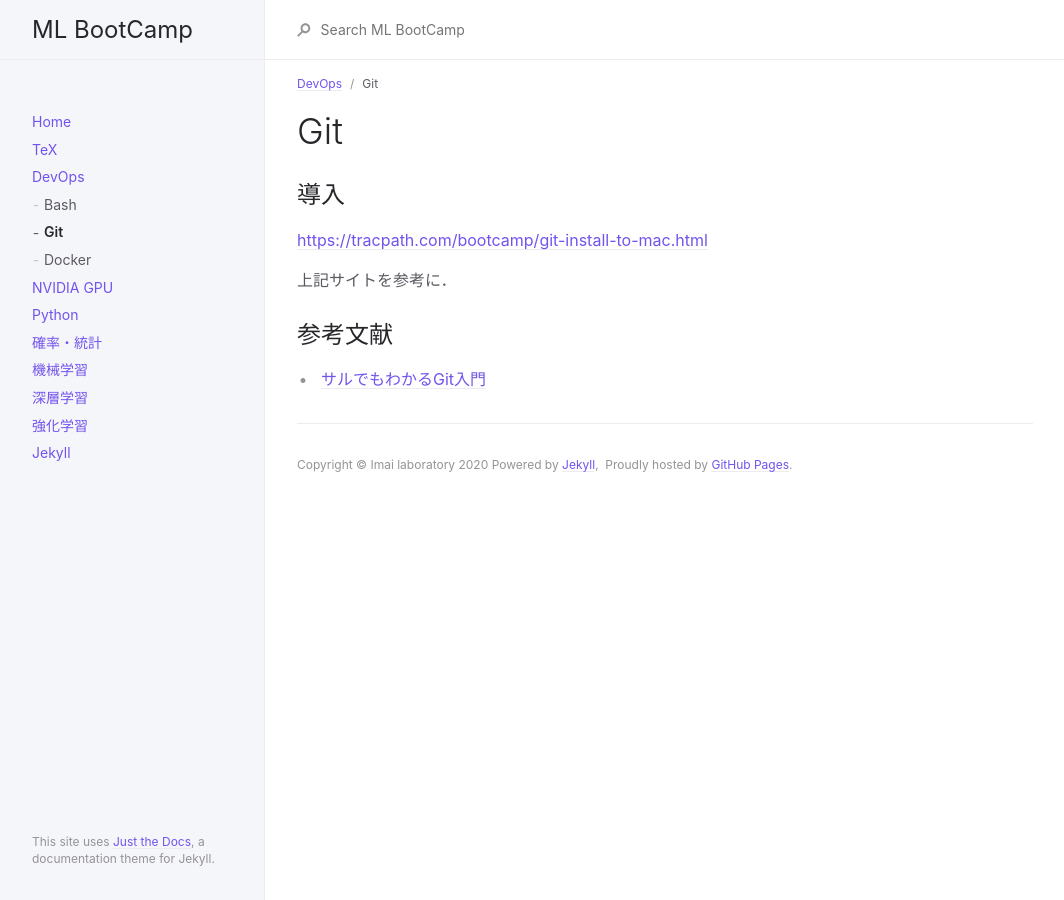
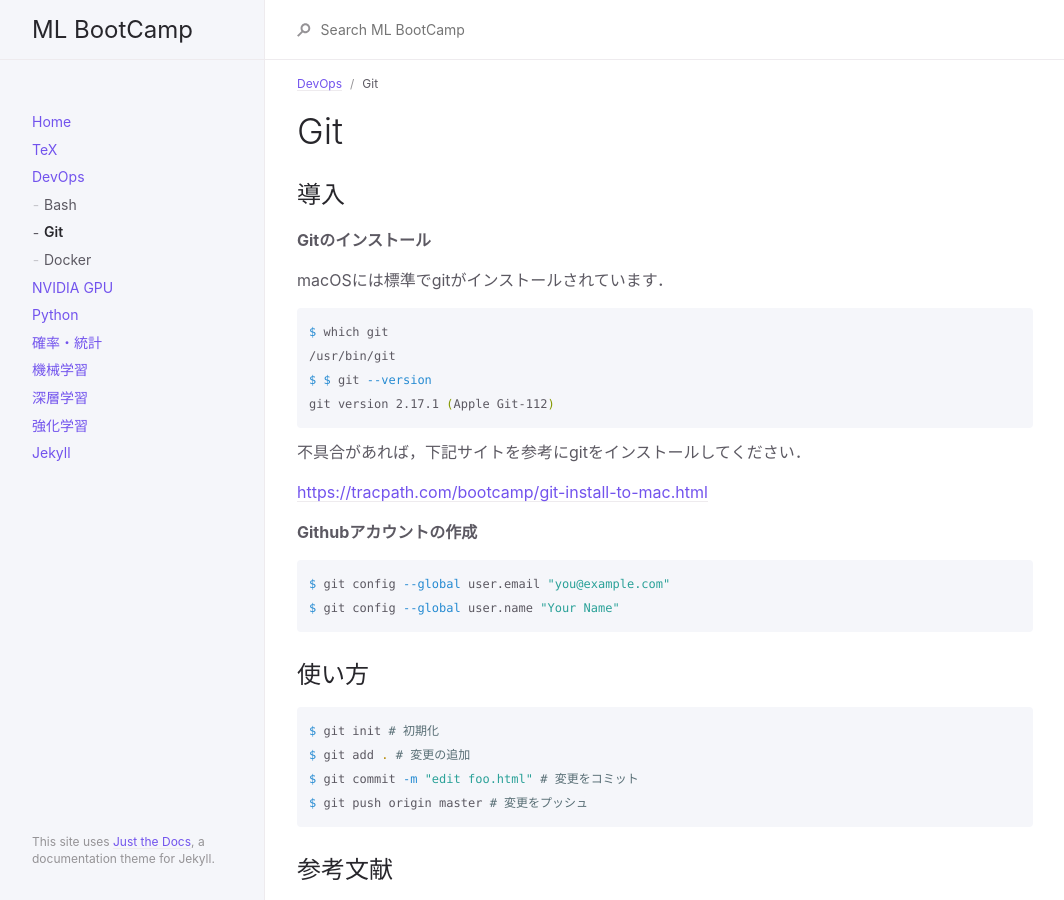
Before and after one commit to imai-laboratory/b4_induction_training, a Jekyll site: the page built from docs/devops/git.md, in a window 1280 px wide. Shown: the whole page, without its empty margins (107-1171 px from the left). Built offline with Jekyll 4.4.1, drawn with Linux system fonts in a browser that asks for light colours.

Commit message:
update docs

````diff
--- a/docs/devops/git.md
+++ b/docs/devops/git.md
@@ -11,9 +11,48 @@ nav_order: 2
 
 ## 導入
 
+
+
+**Gitのインストール**
+
+macOSには標準でgitがインストールされています．
+
+```bash
+$ which git
+/usr/bin/git
+$ $ git --version
+git version 2.17.1 (Apple Git-112)
+```
+
+不具合があれば，下記サイトを参考にgitをインストールしてください．
+
 [https://tracpath.com/bootcamp/git-install-to-mac.html](https://tracpath.com/bootcamp/git-install-to-mac.html)
 
-上記サイトを参考に．
+
+
+**Githubアカウントの作成**
+
+```bash
+$ git config --global user.email "you@example.com"
+$ git config --global user.name "Your Name"
+```
+
+
+
+
+
+## 使い方
+
+
+
+```bash
+$ git init # 初期化
+$ git add . # 変更の追加
+$ git commit -m "edit foo.html" # 変更をコミット
+$ git push origin master # 変更をプッシュ
+```
+
+
 
 
 
````
Also changed, not shown: README.md.
